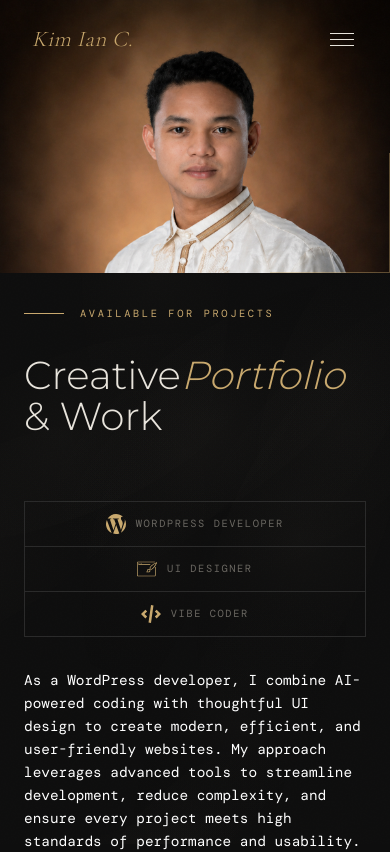
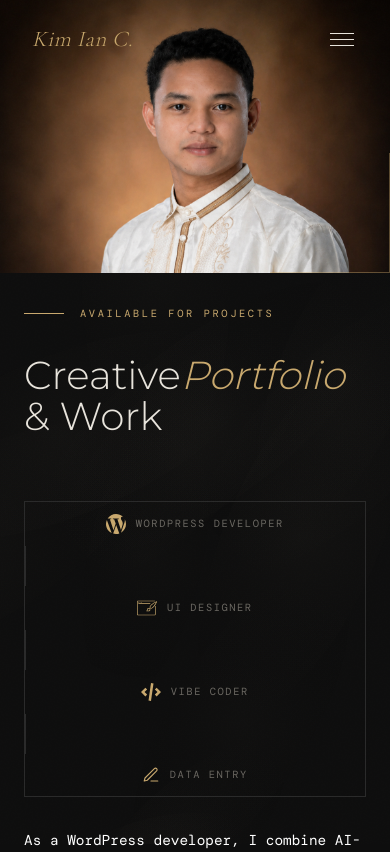
Before and after one commit to KimIanCarano-o/Kim-Portfolio, a Next.js app: page / in a window 390 px wide. Shown: the top 852 px of the page. Built offline with nearby package versions, Linux system fonts and the light colour scheme; a web font is replaced by a local one.

Commit message:
fix image position and mobile responsiveness

```diff
--- a/app/page.jsx
+++ b/app/page.jsx
@@ -61,6 +61,16 @@ export default function HomePage() {
     <span className="home__badge-icon"><CodeIcon /></span>
     Vibe Coder
   </div>
+  <div className="home__badge-divider" />
+  <div className="home__badge">
+    <span className="home__badge-icon">
+      <svg viewBox="0 0 24 24" width={18} height={18} fill="none" stroke="currentColor" strokeWidth="1.5" strokeLinecap="round" strokeLinejoin="round">
+        <path d="M12 20h9" />
+        <path d="M16.5 3.5a2.121 2.121 0 0 1 3 3L7 19l-4 1 1-4L16.5 3.5z" />
+      </svg>
+    </span>
+    Data Entry
+  </div>
 </div>
 
           <p className="home__sub">
@@ -83,6 +93,7 @@ export default function HomePage() {
               src="/images/Hero Image.png"
               alt="Hero"
               fill
+              sizes="(max-width: 900px) 100vw, 50vw"
               style={{ objectFit: 'cover' }}
               priority
 />
@@ -114,7 +125,13 @@ export default function HomePage() {
               >
                 <div className="home__teaser-img">
                   {project.imgSrc ? (
-                    <Image src={project.imgSrc} alt={project.title} fill style={{ objectFit: 'cover' }} />
+                    <Image
+                      src={project.imgSrc}
+                      alt={project.title}
+                      fill
+                      sizes="(max-width: 560px) 100vw, (max-width: 900px) 50vw, 33vw"
+                      style={{ objectFit: 'cover' }}
+                    />
                   ) : (
                     <div className="home__teaser-placeholder">
                       <ImageIcon />
--- a/styles/Home.css
+++ b/styles/Home.css
@@ -90,6 +90,7 @@
   position: relative;
   overflow: hidden;
   min-height: 100vh;
+  height: 100%;
 }
 
 .home__right::after {
@@ -115,7 +116,7 @@
   width: 100%;
   height: 100%;
   object-fit: cover;
-  object-position: center top;
+  object-position: center 15%;
 }
 
 .home__hero-placeholder {
@@ -325,14 +326,13 @@
 /* ── Tablet (max 900px) ──────────────────────────── */
 @media (max-width: 900px) {
   .home {
-    grid-template-columns: 1fr;
-    min-height: unset;
+    grid-template-columns: 1fr 1fr;
+    min-height: 100vh;
   }
 
   .home__right {
-    order: -1;
-    min-height: 55vw;
-    max-height: 480px;
+    min-height: 100vh;
+    max-height: unset;
     position: relative;
   }
 
@@ -342,8 +342,11 @@
   }
 
   .home__left {
-    order: 0;
-    padding: 3rem 2rem 4rem;
+    padding: 2rem 1.5rem 2rem 2rem;
+  }
+
+  .home__title {
+    font-size: clamp(1.8rem, 3.5vw, 3rem);
   }
 
   .home__scroll {
@@ -361,22 +364,34 @@
   .home__badges {
     width: 100%;
     justify-content: center;
+    flex-wrap: wrap;
   }
 }
 
 /* ── Mobile (max 560px) ──────────────────────────── */
 @media (max-width: 560px) {
+  .home {
+    grid-template-columns: 1fr;
+    min-height: unset;
+  }
+
   .home__right {
+    order: -1;
     min-height: 70vw;
     max-height: 360px;
   }
 
   .home__left {
+    order: 0;
     padding: 2rem 1.5rem 3rem;
   }
 
   .home__title {
     font-size: clamp(2rem, 10vw, 3rem);
+  }
+
+  .home__scroll {
+    display: none;
   }
 
   .home__teaser-grid {
@@ -390,12 +405,9 @@
   }
 
   .home__badge {
+    flex: 1;
     justify-content: center;
-  }
-
-  .home__badge-divider {
-    width: 100%;
-    height: 1px;
+    min-width: 120px;
   }
 
   .home__works {
```
Lines whose indentation alone changed are shown as unchanged.
